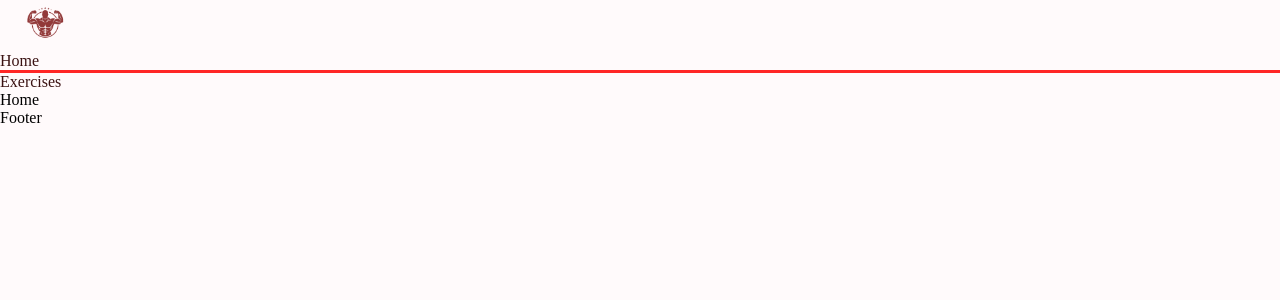
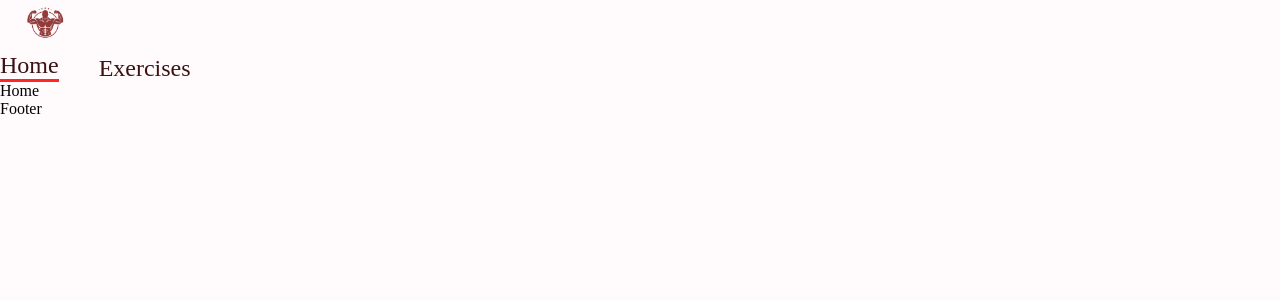
Before and after one commit to benshabbat/GYM, a React (Create React App) app: page / in a window 1280 px wide. Shown: the top 300 px of the page. Built offline with nearby package versions, Linux system fonts and the light colour scheme.

Commit message:
ui for stack

```diff
--- a/src/components/NavBar.jsx
+++ b/src/components/NavBar.jsx
@@ -13,7 +13,7 @@ const Navbar = () => {
           style={{ width: "48px", margin: "0 20px" }}
         />
       </Link>
-      <Stack>
+      <Stack direction="row" gap="40px" fontSize="24px" alignItems="flex-end">
         <Link
           to="/"
           style={{
```
